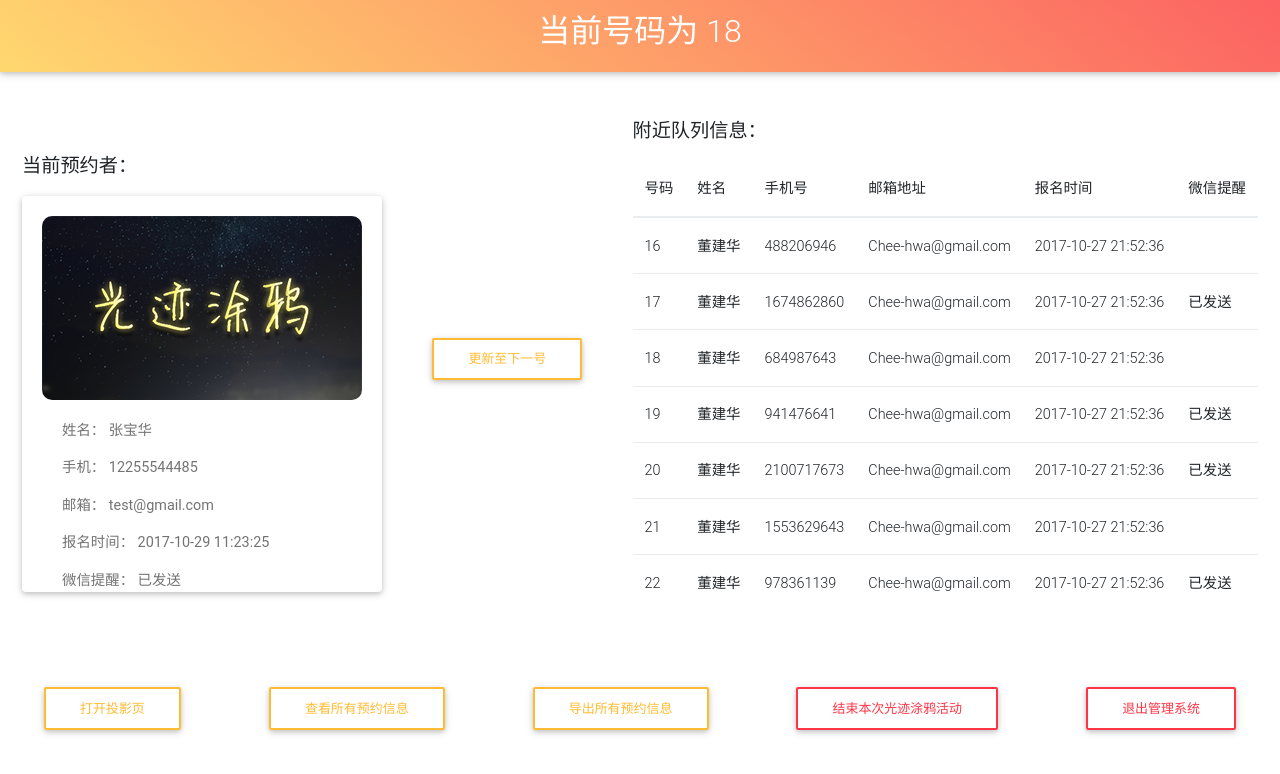
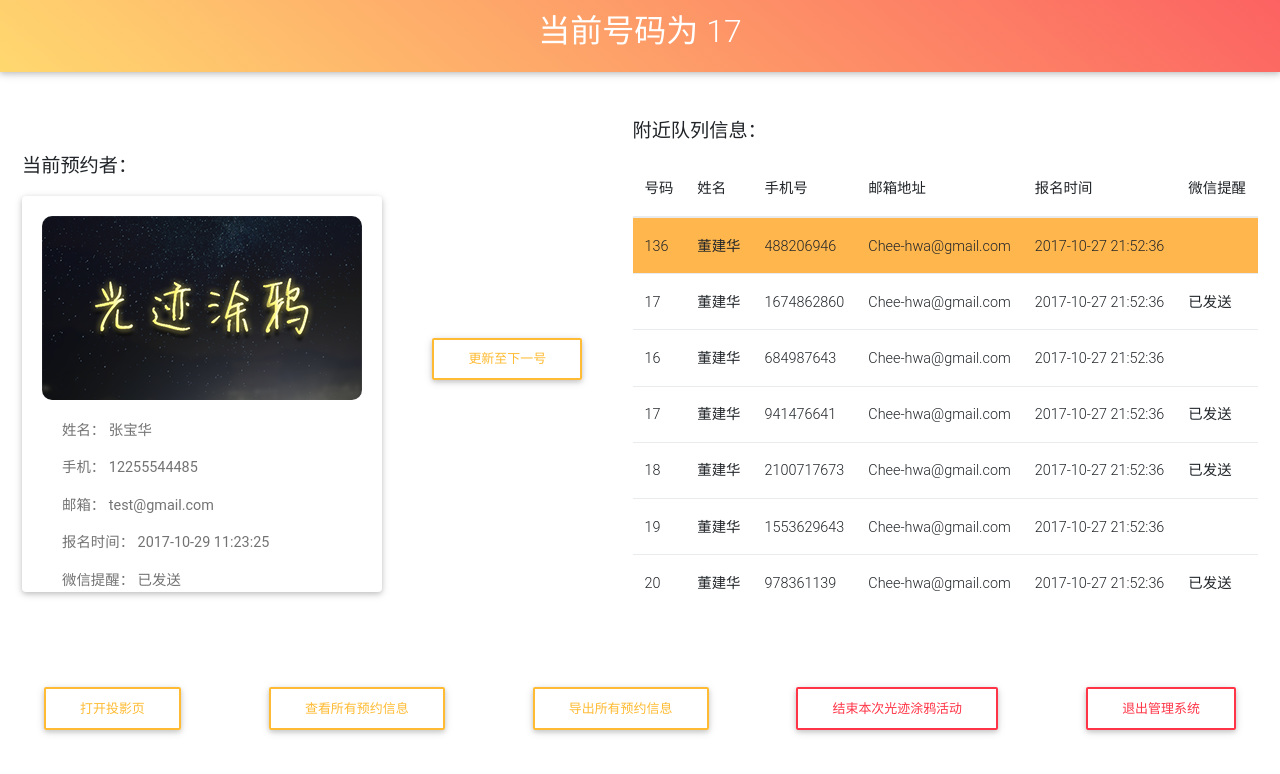
Before and after one commit to BBT-Tech/BBT-17-GJTY, a PHP site: page /admin/index.html in a window 1280 px wide. Shown: the top 774 px of the page. Run offline with PHP 8.4, Linux system fonts and the light colour scheme; some libraries are stand-ins or nearby versions.

Commit message:
:art: Add Highlight For Current Position In Queue

```diff
--- a/assets/js/admin.js
+++ b/assets/js/admin.js
@@ -161,7 +161,7 @@ function initialPrepare() {
 			updateQueue(data.queueLength, data.curPos);
 
 			if (data.curPos > 0)
-				showCurPos(data.curPos);
+				updateCurPos(data.curPos);
 			else
 				$("#name").text('（暂未开始叫号）');
 		}
@@ -210,7 +210,11 @@ function callNextPrepare() {
 								$("#call-next").unbind('click');
 								$("#call-next").addClass("disabled");
 							}
-							showCurPos(r.data.posID);
+
+							$("#related-queue>tr.rgba-orange-strong").removeClass("rgba-orange-strong");
+							$("#related-queue>tr>td:first-child:contains(" + r.data.curPos + ")").parent()
+							.addClass("rgba-orange-strong");
+							updateCurPos(r.data.curPos);
 
 							// On reserve system opening: automatically request and update per 10s
 							// On reserve system closed: update when there is a next-call
@@ -268,7 +272,7 @@ function allInfoPrepare() {
 	});
 }
 
-function showCurPos(pos) {
+function updateCurPos(pos) {
 	$.get(
 		paths.admin.getQueueItem + (testing ? '' : (pos + '/')),
 		function(response) {
@@ -320,6 +324,13 @@ function updateQueue(l, p) {
 					});
 				}
 			).fail(function() { failed(); });
+
+			// Delay some time to make sure queue data is in DOM = =
+			setTimeout(function() {
+				// Initial highlight for current position
+				$("#related-queue>tr>td:first-child:contains(" + p + ")").parent()
+				.addClass("rgba-orange-strong");
+			}, 300);
 			break;
 
 		case 'full':
--- a/test_callnext.php
+++ b/test_callnext.php
@@ -3,7 +3,7 @@ header('Content-Type: application/json');
 
 // sleep(3);
 $i = json_decode(file_get_contents('php://input'), true);
-$i['curPos']++;
+// $i['curPos']++;
 // $i['queueLength'] = $i['curPos'] + 1;
 $i['queueLength'] = $i['curPos'];
 echo '{"status": 0, "data":' . json_encode($i) . '}';
--- a/test_queueinfo.php
+++ b/test_queueinfo.php
@@ -3,7 +3,7 @@ header('Content-Type: application/json');
 
 // echo '{ "curPos": 4, "queueLength":15, "avgServeTime":5 }';
 // echo '{ "curPos": 0, "queueLength":21, "avgServeTime":5 }';
-echo '{ "curPos": 20, "queueLength":150, "avgServeTime":5 }';
+echo '{ "curPos": 136, "queueLength":11, "avgServeTime":5 }';
 // echo '{ "curPos": 21, "queueLength":21, "avgServeTime":5 }';
 // echo '{ "curPos": 17, "queueLength":0, "avgServeTime":5 }';
 // echo '{ "curPos": 17, "queueLength":15, "avgServeTime":5 }';
--- a/test_queueitem.php
+++ b/test_queueitem.php
@@ -1,4 +1,4 @@
 <?php
 header('Content-Type: application/json');
 // sleep(3);
-echo '{"status": 0, "data":{"posID": 18, "name": "张宝华", "mobileNumber": "12255544485", "emailAddress": "test@gmail.com", "registerDate": "2017-10-29 11:23:25", "isNoticed": true}}';
+echo '{"status": 0, "data":{"posID": 17, "name": "张宝华", "mobileNumber": "12255544485", "emailAddress": "test@gmail.com", "registerDate": "2017-10-29 11:23:25", "isNoticed": true}}';
--- a/test_queuelist.php
+++ b/test_queuelist.php
@@ -6,8 +6,8 @@ $id = rand(1, 120);
 echo
 '{"status": 0,' .
 '"data":[' .
-'{"posID": ' . $id++ . ', "name": "董建华", "mobileNumber": "' . mt_rand() .'", "emailAddress": "Chee-hwa@gmail.com", "registerDate": "2017-10-27 21:52:36", "isNoticed":false},' .
-'{"posID": ' . $id++ . ', "name": "董建华", "mobileNumber": "' . mt_rand() .'", "emailAddress": "Chee-hwa@gmail.com", "registerDate": "2017-10-27 21:52:36", "isNoticed":true},' .
+'{"posID": 136, "name": "董建华", "mobileNumber": "' . mt_rand() .'", "emailAddress": "Chee-hwa@gmail.com", "registerDate": "2017-10-27 21:52:36", "isNoticed":false},' .
+'{"posID": 17, "name": "董建华", "mobileNumber": "' . mt_rand() .'", "emailAddress": "Chee-hwa@gmail.com", "registerDate": "2017-10-27 21:52:36", "isNoticed":true},' .
 '{"posID": ' . $id++ . ', "name": "董建华", "mobileNumber": "' . mt_rand() .'", "emailAddress": "Chee-hwa@gmail.com", "registerDate": "2017-10-27 21:52:36", "isNoticed":false},' .
 '{"posID": ' . $id++ . ', "name": "董建华", "mobileNumber": "' . mt_rand() .'", "emailAddress": "Chee-hwa@gmail.com", "registerDate": "2017-10-27 21:52:36", "isNoticed":true},' .
 '{"posID": ' . $id++ . ', "name": "董建华", "mobileNumber": "' . mt_rand() .'", "emailAddress": "Chee-hwa@gmail.com", "registerDate": "2017-10-27 21:52:36", "isNoticed":true},' .
```
